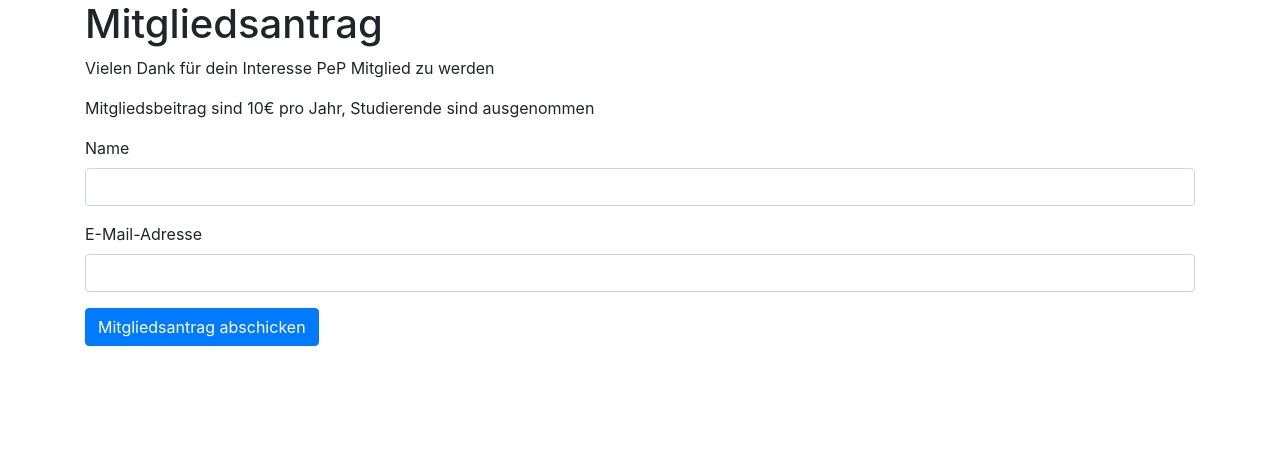
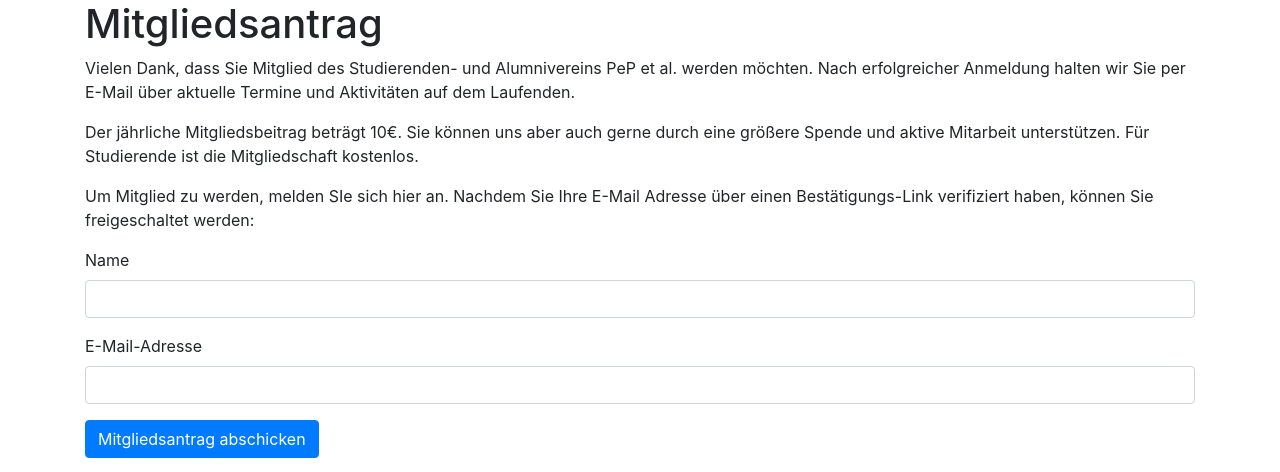
Before and after one commit to pep-dortmund/member-database, a Flask app: page /register/ in a window 1280 px wide. Shown: the part 72-544 px from the top of the page. Run offline with Flask 2, Linux system fonts and the light colour scheme; data comes from the database, SQL or seed files in the repository; parts of the project's set-up code (start-up, migrations or seed data) failed here and were passed over; some libraries are stand-ins or nearby versions.

Commit message:
update Mitgliedsantrag

```diff
--- a/member_database/templates/member_registration.html
+++ b/member_database/templates/member_registration.html
@@ -2,8 +2,12 @@
 {% block main %}
   <h1>Mitgliedsantrag</h1>
 
-  <p>Vielen Dank für dein Interesse PeP Mitglied zu werden</p>
-  <p>Mitgliedsbeitrag sind 10€ pro Jahr, Studierende sind ausgenommen</p>
+  <p>Vielen Dank, dass Sie Mitglied des Studierenden- und Alumnivereins PeP et al. werden möchten. Nach erfolgreicher Anmeldung halten wir Sie per E-Mail über aktuelle Termine und Aktivitäten auf dem Laufenden.
+</p>
+  <p>Der jährliche Mitgliedsbeitrag beträgt 10€. Sie können uns aber auch gerne durch eine größere Spende und aktive Mitarbeit unterstützen. Für Studierende ist die Mitgliedschaft kostenlos.
+</p>
+
+<p>Um Mitglied zu werden, melden SIe sich hier an. Nachdem Sie Ihre E-Mail Adresse über einen Bestätigungs-Link verifiziert haben, können Sie freigeschaltet werden:</p>
 
 {% from 'bootstrap/form.html' import render_form %}
 {{ render_form(form, method='POST', action=action) }}
```
